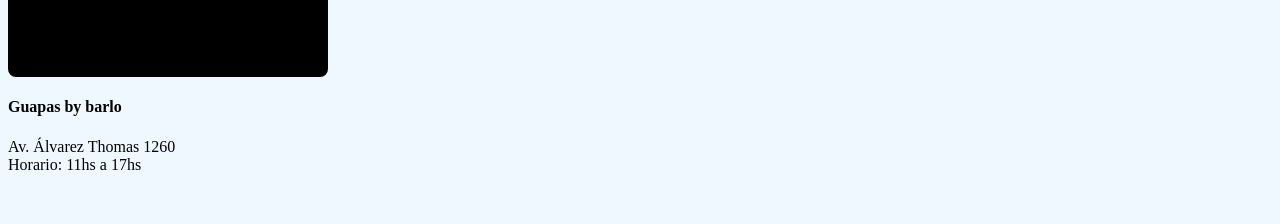
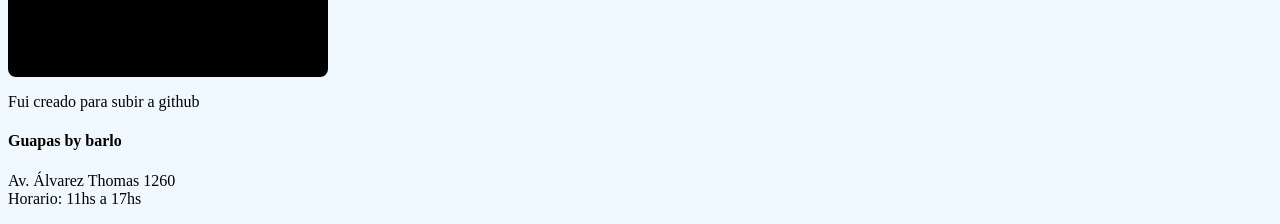
Before and after one commit to mpoletti93/proyectofinal, a plain HTML site: page pages/productos.html in a window 1280 px wide. Shown: the part 957-1181 px from the top of the page. Before the commit the page ends 1147 px from the top, so only its background shows below. Drawn offline with Linux system fonts and the light colour scheme.

Commit message:
segundo commit

```diff
--- a/pages/productos.html
+++ b/pages/productos.html
@@ -48,7 +48,10 @@
     </main>
     <!--logo whatsapp-->
     <img src="../fotos/logowpp.png" alt="logowpp" class="wpp">
-        <!--footer-->
+
+<p>Fui creado para subir a github
+</p>
+    <!--footer-->
         <footer>
             <h4>Guapas by barlo</h4>
                 <p>
```
